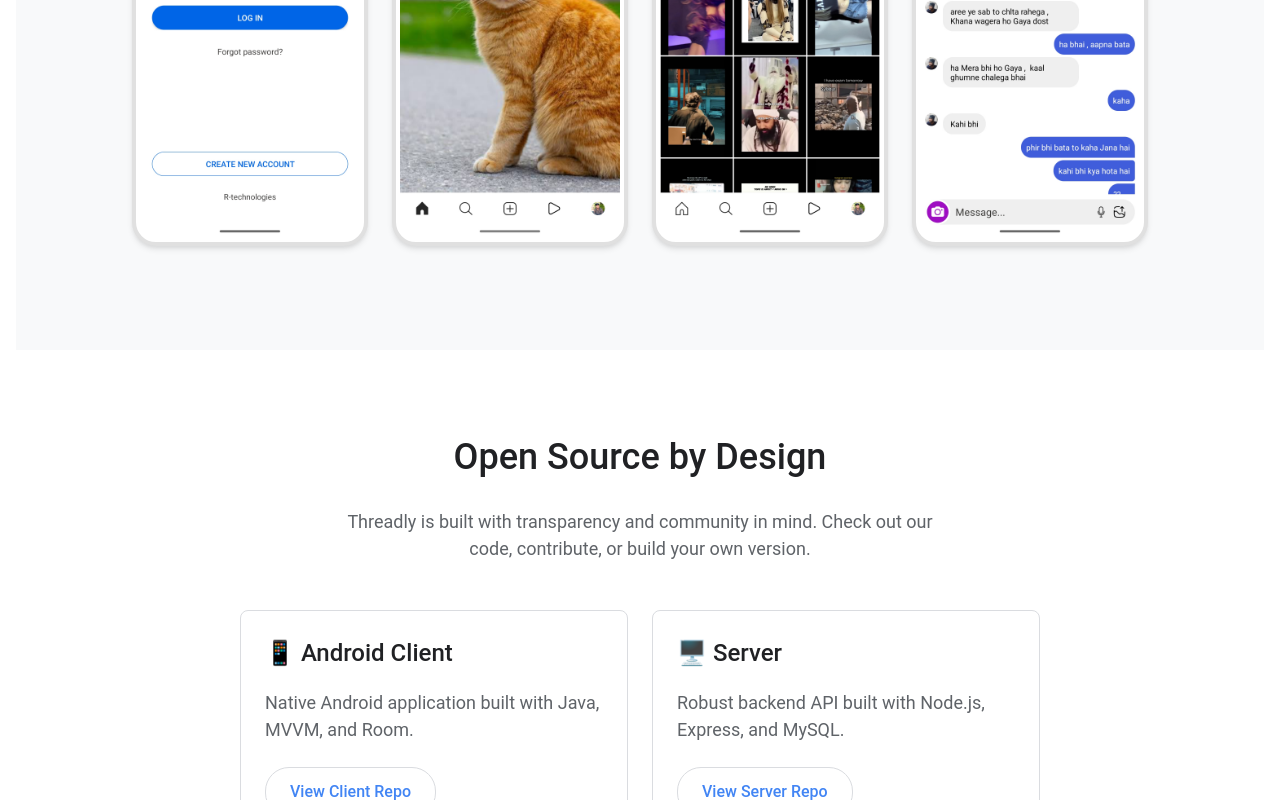
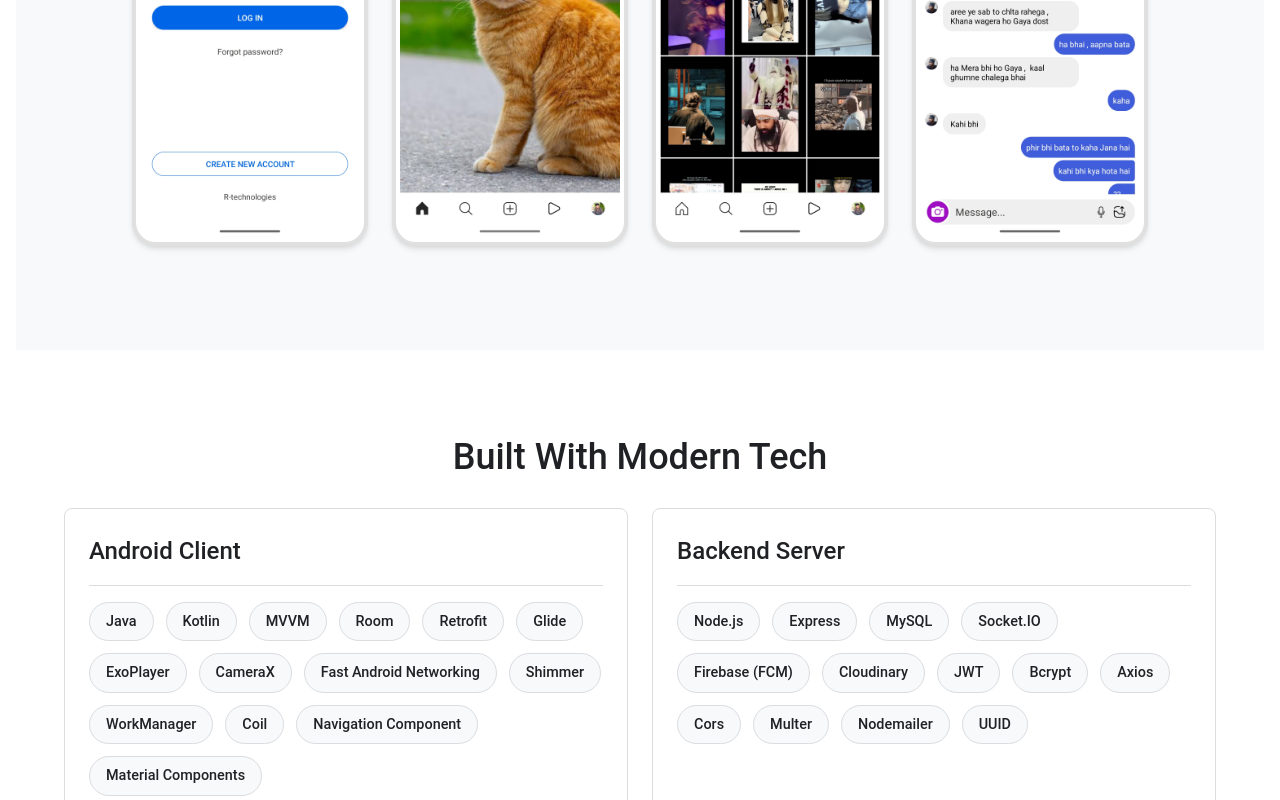
Before and after one commit to rashidekbal/threadly_launch_website, a React (Vite) app: page / in a window 1280 px wide. Shown: the part 2000-2800 px from the top of the page. Built offline with nearby package versions, Linux system fonts and the light colour scheme.

Commit message:
add developer info and faq sections

```diff
--- a/src/App.jsx
+++ b/src/App.jsx
@@ -3,6 +3,9 @@ import Navbar from "./components/Navbar";
 import Hero from "./components/Hero";
 import Features from "./components/Features";
 import OpenSource from "./components/OpenSource";
+import TechStack from "./components/TechStack";
+import FAQ from "./components/FAQ";
+import Developer from "./components/Developer";
 import Donation from "./components/Donation";
 import Footer from "./components/Footer";
 
@@ -13,7 +16,10 @@ function App() {
       <main>
         <Hero />
         <Features />
+        <TechStack />
         <OpenSource />
+        <FAQ />
+        <Developer />
         <Donation />
       </main>
       <Footer />
--- /dev/null
+++ b/src/components/Developer.jsx
@@ -0,0 +1,73 @@
+import React from "react";
+
+const Developer = () => {
+  return (
+    <section
+      id="developer"
+      style={{ padding: "80px 24px", textAlign: "center" }}
+    >
+      <div className="container" style={{ maxWidth: "600px" }}>
+        <h2 style={{ marginBottom: "40px" }}>Meet the Developer</h2>
+        <div
+          className="card"
+          style={{
+            display: "flex",
+            flexDirection: "column",
+            alignItems: "center",
+            gap: "24px",
+            padding: "48px 24px",
+          }}
+        >
+          <div
+            style={{
+              width: "120px",
+              height: "120px",
+              borderRadius: "50%",
+              overflow: "hidden",
+              backgroundColor: "#eee",
+              border: "4px solid white",
+              boxShadow: "var(--shadow-md)",
+            }}
+          >
+            {/* Using GitHub avatar service which is reliable */}
+            <img
+              src="https://github.com/rashidekbal.png"
+              alt="Rasid Ekbal"
+              style={{ width: "100%", height: "100%", objectFit: "cover" }}
+            />
+          </div>
+
+          <div>
+            <h3 style={{ marginBottom: "8px", fontSize: "1.75rem" }}>
+              Rasid Ekbal
+            </h3>
+            <p style={{ color: "var(--text-secondary)", marginBottom: "24px" }}>
+              Passionate Android & Full Stack Developer building open-source
+              tools for the community.
+            </p>
+
+            <a
+              href="https://github.com/rashidekbal"
+              target="_blank"
+              rel="noopener noreferrer"
+              className="btn btn-outline"
+              style={{ gap: "12px" }}
+            >
+              <svg
+                height="24"
+                width="24"
+                viewBox="0 0 16 16"
+                fill="currentColor"
+              >
+                <path d="M8 0C3.58 0 0 3.58 0 8c0 3.54 2.29 6.53 5.47 7.59.4.07.55-.17.55-.38 0-.19-.01-.82-.01-1.49-2.01.37-2.53-.49-2.69-.94-.09-.23-.48-.94-.82-1.13-.28-.15-.68-.52-.01-.53.63-.01 1.08.58 1.23.82.72 1.21 1.87.87 2.33.66.07-.52.28-.87.51-1.07-1.78-.2-3.64-.89-3.64-3.95 0-.87.31-1.59.82-2.15-.08-.2-.36-1.02.08-2.12 0 0 .67-.21 2.2.82.64-.18 1.32-.27 2-.27.68 0 1.36.09 2 .27 1.53-1.04 2.2-.82 2.2-.82.44 1.1.16 1.92.08 2.12.51.56.82 1.27.82 2.15 0 3.07-1.87 3.75-3.65 3.95.29.25.54.73.54 1.48 0 1.07-.01 1.93-.01 2.2 0 .21.15.46.55.38A8.013 8.013 0 0016 8c0-4.42-3.58-8-8-8z"></path>
+              </svg>
+              Follow on GitHub
+            </a>
+          </div>
+        </div>
+      </div>
+    </section>
+  );
+};
+
+export default Developer;
--- /dev/null
+++ b/src/components/FAQ.jsx
@@ -0,0 +1,85 @@
+import React, { useState } from "react";
+
+const FAQ = () => {
+  const faqs = [
+    {
+      question: "Is Threadly free to use?",
+      answer:
+        "Yes! Threadly is completely free and open-source. You can download the app, use it, or even host your own server.",
+    },
+    {
+      question: "Is it available on iOS?",
+      answer:
+        "Currently, Threadly is a native Android application. An iOS version is not planned at the moment, but contributions are welcome!",
+    },
+    {
+      question: "How can I contribute?",
+      answer:
+        "We welcome contributions! Check out our GitHub repositories for the Client and Server. You can report bugs, suggest features, or submit Pull Requests.",
+    },
+    {
+      question: "Is my data safe?",
+      answer:
+        "Threadly uses industry-standard encryption and security practices. Since it's open-source, the code is transparent for anyone to audit.",
+    },
+  ];
+
+  const [activeIndex, setActiveIndex] = useState(null);
+
+  const toggleFAQ = (index) => {
+    setActiveIndex(activeIndex === index ? null : index);
+  };
+
+  return (
+    <section id="faq" style={{ backgroundColor: "var(--surface-color)" }}>
+      <div className="container" style={{ maxWidth: "800px" }}>
+        <h2>Frequently Asked Questions</h2>
+        <div style={{ display: "flex", flexDirection: "column", gap: "16px" }}>
+          {faqs.map((faq, index) => (
+            <div
+              key={index}
+              className="card"
+              onClick={() => toggleFAQ(index)}
+              style={{ cursor: "pointer", padding: "16px 24px" }}
+            >
+              <div
+                style={{
+                  display: "flex",
+                  justifyContent: "space-between",
+                  alignItems: "center",
+                  fontWeight: 500,
+                  fontSize: "1.1rem",
+                }}
+              >
+                {faq.question}
+                <span
+                  style={{
+                    transform:
+                      activeIndex === index ? "rotate(180deg)" : "rotate(0)",
+                    transition: "transform 0.3s",
+                  }}
+                >
+                  ▼
+                </span>
+              </div>
+              {activeIndex === index && (
+                <div
+                  style={{
+                    marginTop: "16px",
+                    borderTop: "1px solid var(--border-color)",
+                    paddingTop: "16px",
+                    color: "var(--text-secondary)",
+                  }}
+                >
+                  {faq.answer}
+                </div>
+              )}
+            </div>
+          ))}
+        </div>
+      </div>
+    </section>
+  );
+};
+
+export default FAQ;
--- a/src/components/Navbar.jsx
+++ b/src/components/Navbar.jsx
@@ -51,7 +51,7 @@ const Navbar = () => {
       </div>
 
       <div style={{ display: "flex", gap: "24px" }}>
-        {["Features", "Open Source", "Donate"].map((item) => (
+        {["Features", "Open Source", "FAQ", "Donate"].map((item) => (
           <button
             key={item}
             onClick={() =>
--- /dev/null
+++ b/src/components/TechStack.jsx
@@ -0,0 +1,86 @@
+import React from "react";
+
+const TechStack = () => {
+  const stack = [
+    {
+      category: "Android Client",
+      techs: [
+        "Java",
+        "Kotlin",
+        "MVVM",
+        "Room",
+        "Retrofit",
+        "Glide",
+        "ExoPlayer",
+        "CameraX",
+        "Fast Android Networking",
+        "Shimmer",
+        "WorkManager",
+        "Coil",
+        "Navigation Component",
+        "Material Components",
+      ],
+    },
+    {
+      category: "Backend Server",
+      techs: [
+        "Node.js",
+        "Express",
+        "MySQL",
+        "Socket.IO",
+        "Firebase (FCM)",
+        "Cloudinary",
+        "JWT",
+        "Bcrypt",
+        "Axios",
+        "Cors",
+        "Multer",
+        "Nodemailer",
+        "UUID",
+      ],
+    },
+  ];
+
+  return (
+    <section id="tech-stack">
+      <div className="container">
+        <h2>Built With Modern Tech</h2>
+        <div className="grid grid-cols-2">
+          {stack.map((group, index) => (
+            <div key={index} className="card">
+              <h3
+                style={{
+                  borderBottom: "1px solid var(--border-color)",
+                  paddingBottom: "16px",
+                  marginBottom: "16px",
+                }}
+              >
+                {group.category}
+              </h3>
+              <div style={{ display: "flex", flexWrap: "wrap", gap: "12px" }}>
+                {group.techs.map((tech, i) => (
+                  <span
+                    key={i}
+                    style={{
+                      backgroundColor: "var(--surface-color)",
+                      padding: "8px 16px",
+                      borderRadius: "20px",
+                      fontSize: "0.9rem",
+                      fontWeight: 500,
+                      color: "var(--text-color)",
+                      border: "1px solid var(--border-color)",
+                    }}
+                  >
+                    {tech}
+                  </span>
+                ))}
+              </div>
+            </div>
+          ))}
+        </div>
+      </div>
+    </section>
+  );
+};
+
+export default TechStack;
```
